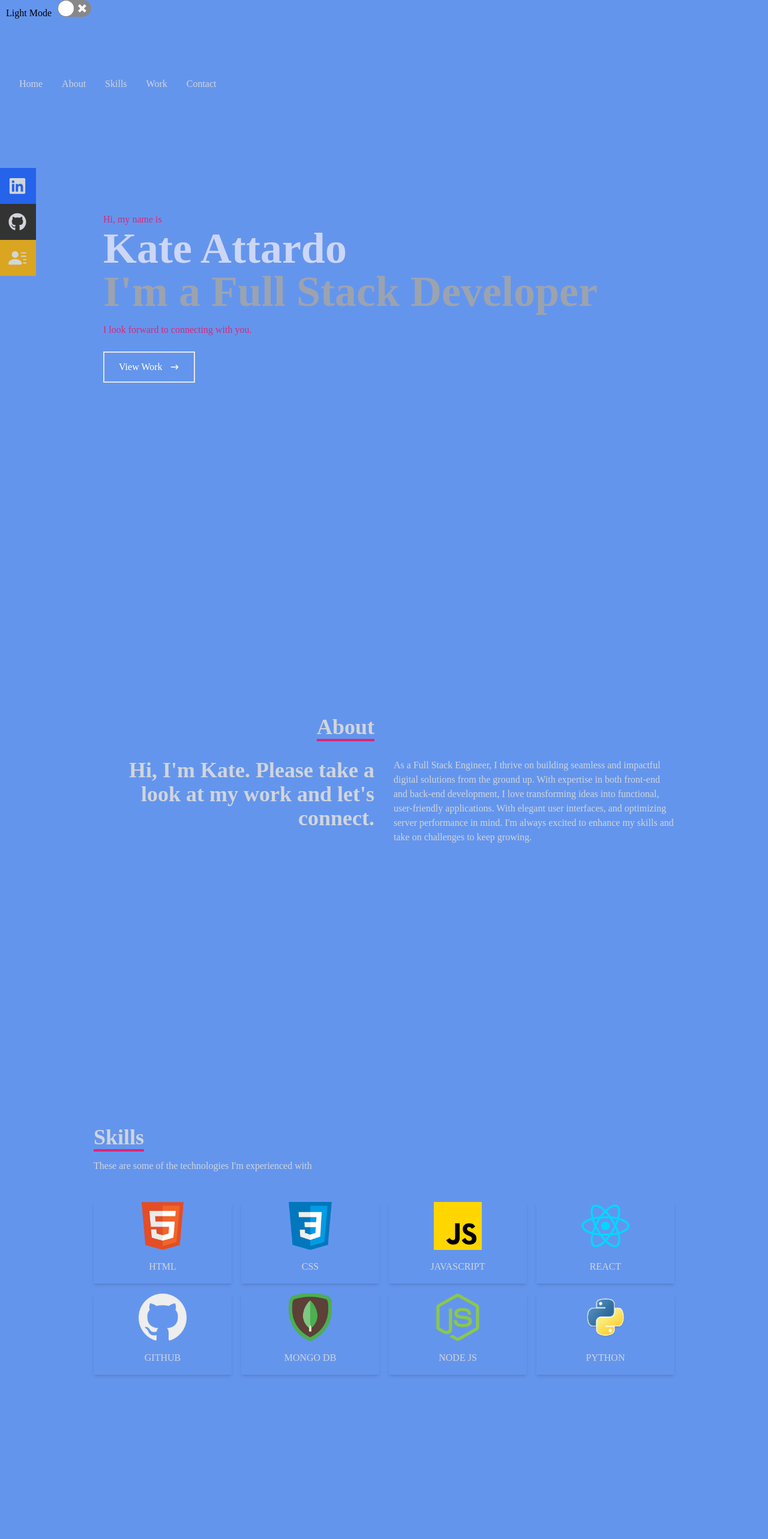
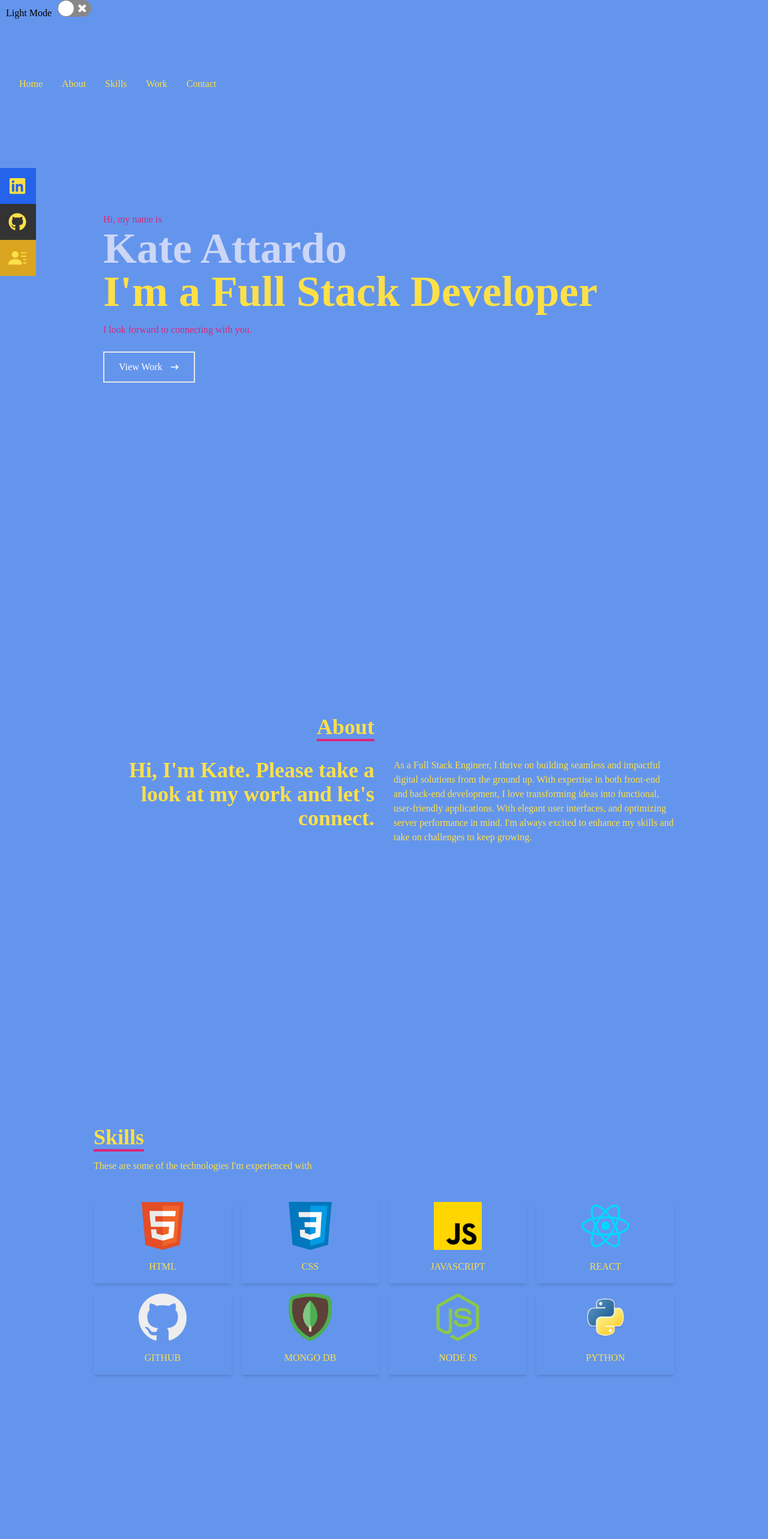
Before and after one commit to Kateattardo/Portfolio, a React (Create React App) app: page / in a window 1280 px wide. Shown: the top 2566 px of the page at 60% size. Built offline with nearby package versions, Linux system fonts and the light colour scheme.

Commit message:
font color chage

```diff
--- a/src/components/About.jsx
+++ b/src/components/About.jsx
@@ -2,7 +2,7 @@ import React from "react";
 
 const About = () => {
   return (
-    <div name="about" className="w-full h-screen text-gray-300">
+    <div name="about" className="w-full h-screen text-yellow-300">
       <div className="flex flex-col justify-center items-center w-full h-full">
         <div className="max-w-[1000px] w-full grid grid-cols-2 gap-8">
           <div className="sm:text-right pb-8 pl-4">
--- a/src/components/Contact.jsx
+++ b/src/components/Contact.jsx
@@ -15,7 +15,7 @@ const contact = () => {
           <p className="text-4xl font-bold inline border-b-4 border-pink-600 text-gray-300">
             Contact
           </p>
-          <p className="text-gray-300 py-4">
+          <p className="text-yellow-300 py-4">
             Submit the form below or email me - kateattardo@gmail.com
           </p>
         </div>
--- a/src/components/Home.jsx
+++ b/src/components/Home.jsx
@@ -11,7 +11,7 @@ const Home = () => {
         <h1 className="text-4xl sm:text-7xl font-bold text-[#ccd6f6]">
           Kate Attardo
         </h1>
-        <h2 className="text-4xl sm:text-7xl font-bold text-gray-400">
+        <h2 className="text-4xl sm:text-7xl font-bold text-yellow-300">
           I'm a Full Stack Developer
         </h2>
         <p className="text-pink-600 py-4 max-w[700px]">
--- a/src/components/Navbar.jsx
+++ b/src/components/Navbar.jsx
@@ -8,11 +8,10 @@ const Navbar = () => {
   const handleClick = () => setNav(!nav);
 
   return (
-    <div className="fixed w-full h-[80px] flex justify-between items-center px-4 text-gray-300">
+    <div className="fixed w-full h-[80px] flex justify-between items-center px-4 text-yellow-300">
       {/* menu */}
       <ul className=" hidden md:flex">
         <li>
-          {" "}
           <Link to="home" smooth={true} duration={500}>
             Home
           </Link>
@@ -47,7 +46,7 @@ const Navbar = () => {
         className={
           !nav
             ? "hidden"
-            : "absolute top-0 w-full h-screen flex flex-col justify-center items-center"
+            : "absolute top-0 w-full h-screen bg-[#0a192f] flex flex-col justify-center items-center"
         }
       >
         <li className="py-6 text-4xl">
--- a/src/components/Skills.jsx
+++ b/src/components/Skills.jsx
@@ -11,7 +11,7 @@ import Python from "../assets/python.png";
 
 const Skills = () => {
   return (
-    <div name="skills" className=" w-full h-screen text-gray-300">
+    <div name="skills" className=" w-full h-screen text-yellow-300">
       {/* container */}
       <div className="max-w-[1000px] mx-auto p-4 flex flex-col justify-center w-full h-full">
         <div>
--- a/src/components/Work.jsx
+++ b/src/components/Work.jsx
@@ -5,10 +5,10 @@ import TaskMaster from "../assets/projects/TaskMaster.jpg";
 
 const Work = () => {
   return (
-    <div name="work" className="w-full md:h-screen text-gray-300">
+    <div name="work" className="w-full md:h-screen text-yellow-300">
       <div className="mx-w-[1000px] mx-auto p-4 flex flex-col justify-center w-full h-full">
         <div className="pb-8">
-          <p className="text-4xl font-bold inline border-b-4 text-gray-300 border-pink-600">
+          <p className="text-4xl font-bold inline border-b-4 text-grey-300 border-pink-600">
             Work
           </p>
           <p className="py-6">Enjoy some of my recent work</p>
@@ -23,7 +23,7 @@ const Work = () => {
             {/* hover */}
             <div className="opacity-0 group-hover:opacity-100 ">
               <span className="text-2xl font bold text-pink-600 tracking-wider ">
-                React Js Application
+                React JS Application
               </span>
               <div className="pt-8 text-center ">
                 <a href="https://kitchwitch-a98d3.web.app">
@@ -52,7 +52,7 @@ const Work = () => {
             {/* hover */}
             <div className="opacity-0 group-hover:opacity-100 ">
               <span className="text-2xl font bold text-pink-600 tracking-wider ">
-                Express Js Application
+                Express JS Application
               </span>
               <div className="pt-8 text-center ">
                 <a href="https://parklopedia.fly.dev/parks">
```
